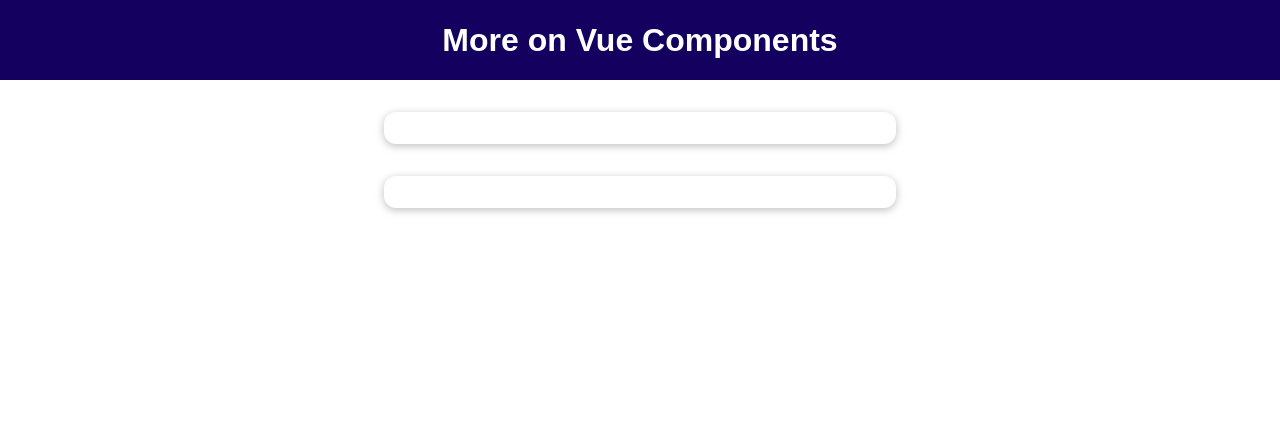
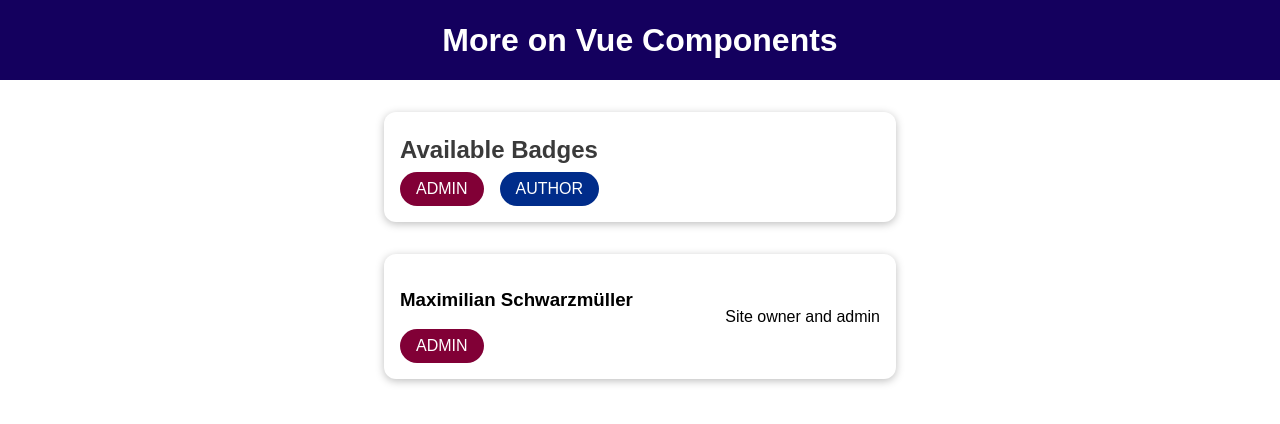
Before and after one commit to Alfredo3232/vue-basics-7, a Vue app: page / in a window 1280 px wide. Shown: the top 424 px of the page. Built offline with nearby package versions, Linux system fonts and the light colour scheme.

Commit message:
replace props to slots in BaseCard.vue

```diff
--- a/src/components/BaseCard.vue
+++ b/src/components/BaseCard.vue
@@ -1,13 +1,11 @@
 <template>
   <div>
-    {{ content }}
+    <slot></slot>
   </div>
 </template>
 
 <script>
-export default {
-  props: ["content"],
-};
+export default {};
 </script>
 
 <style scoped>
```
